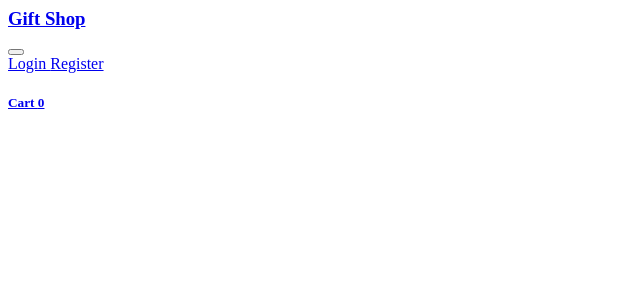
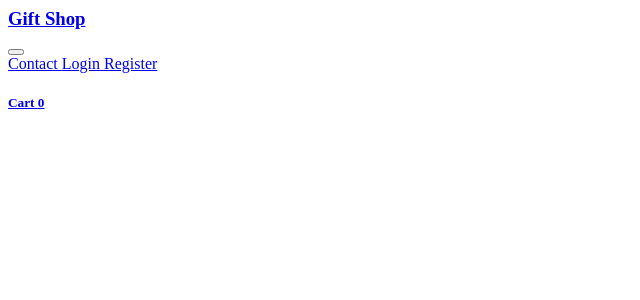
Before and after one commit to Kar-3kn/Online-shopping-cart, a PHP site: page /header.php in a window 1280 px wide. Shown: the top 300 px of the page, without its empty margins (0-640 px from the left). Run offline with PHP 8.4, Linux system fonts and the light colour scheme.

Commit message:
add to cart changes  and contact page added

```diff
--- a/shopping cart/components/header.php
+++ b/shopping cart/components/header.php
@@ -20,6 +20,9 @@
         <div class="collapse navbar-collapse" id="navbarNavAltMarkup">
             <div class="mr-auto"></div>
             <div class="navbar-nav">
+            <a href="contact.php" class="nav-item nav-link active">
+                Contact
+            </a>
             <a href="signin.html" class="nav-item nav-link active">
                 Login
             </a>
```
